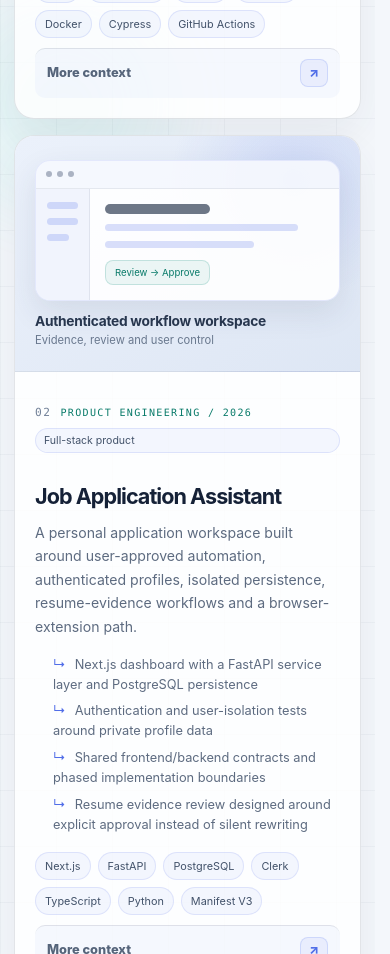
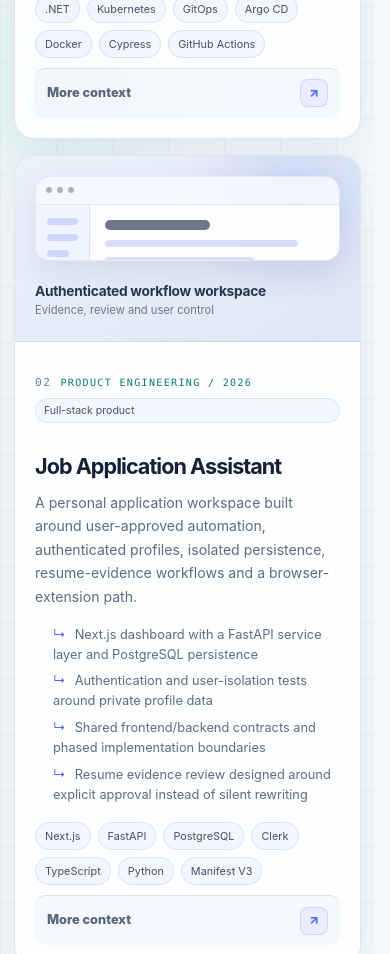
Before and after one commit to SamuelSudeepAyyala/samuel-sudeep-portfolio, an Angular app: page / in a window 390 px wide. Shown: the part 6840-7794 px from the top of the page. Built offline with nearby package versions, Linux system fonts and the light colour scheme.

Commit message:
Align project visual headers across cards

```diff
--- a/src/app/home/home.final.css
+++ b/src/app/home/home.final.css
@@ -143,7 +143,9 @@
 
 .project-visual {
   position: relative;
-  min-height: 190px;
+  height: 220px;
+  min-height: 220px;
+  flex: 0 0 220px;
   margin: -24px -24px 22px;
   padding: 24px;
   overflow: hidden;
@@ -154,6 +156,7 @@
   background:
     radial-gradient(circle at 80% 20%, rgba(141, 168, 255, 0.2), transparent 36%),
     linear-gradient(145deg, rgba(32, 49, 83, 0.96), rgba(14, 24, 42, 0.96));
+  box-sizing: border-box;
 }
 
 .project-visual::after {
@@ -171,8 +174,11 @@
 .visual-caption {
   position: relative;
   z-index: 2;
+  min-height: 44px;
+  margin-top: auto;
   display: flex;
   flex-direction: column;
+  justify-content: flex-end;
   gap: 4px;
 }
 
@@ -224,7 +230,7 @@
   position: relative;
   z-index: 2;
   width: min(100%, 390px);
-  margin: 4px auto 12px;
+  margin: 0 auto 12px;
   border: 1px solid rgba(255,255,255,.13);
   border-radius: 15px;
   overflow: hidden;
@@ -455,7 +461,9 @@
   }
 
   .project-visual {
-    min-height: 170px;
+    height: 190px;
+    min-height: 190px;
+    flex-basis: 190px;
   }
 
   .pipeline-visual {
```
